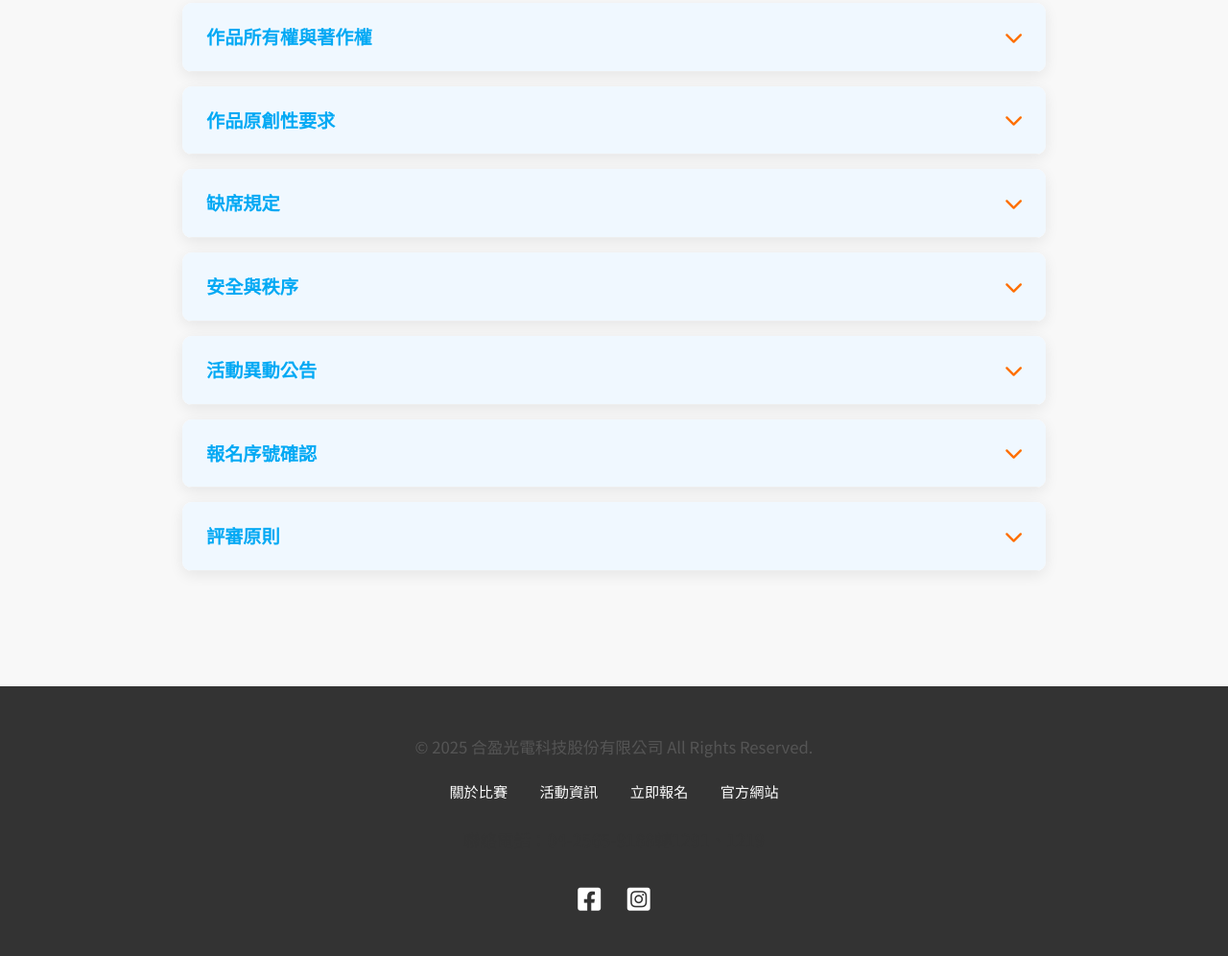
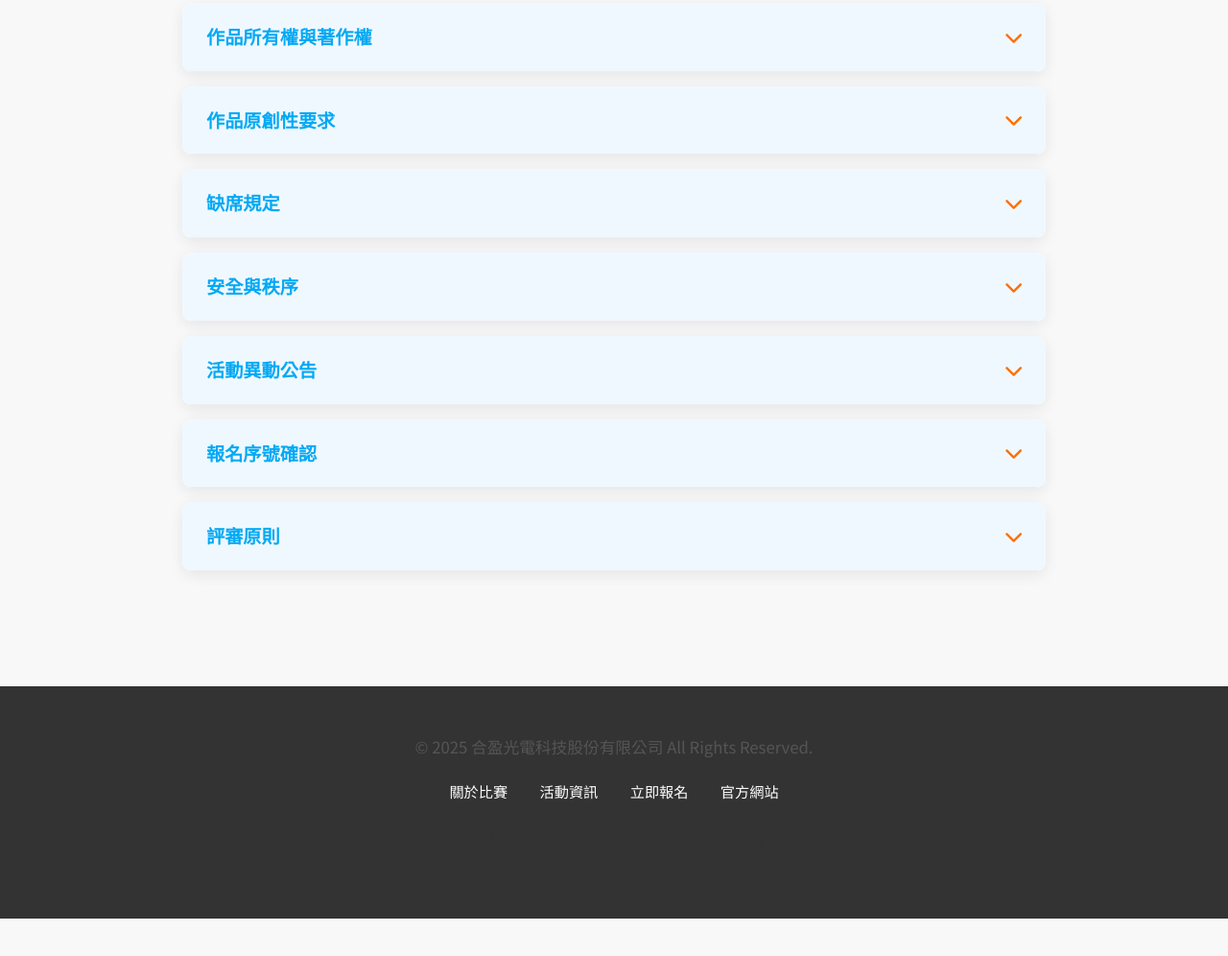
Before and after one commit to claiann-ryanchang/HPBArtEvent, a plain HTML site: page index.html in a window 1280 px wide. Shown: the part 5323-6319 px from the top of the page at 96% size. After the commit the page ends 6280 px from the top, so only its background shows below. Drawn offline with Linux system fonts and the light colour scheme.

Commit message:
Update index.html

```diff
--- a/index.html
+++ b/index.html
@@ -283,11 +283,6 @@
                 <a href="https://www.hpbint.com" target="_blank">官方網站</a>
             </div>
             <p class="contact-info">聯絡電話：04-2565-9188轉1291、1219</p>
-            <div class="social-links">
-                <!-- 請替換為您的社交媒體連結 -->
-                <a href="#" target="_blank" title="Facebook"><i class="fab fa-facebook-square"></i></a>
-                <a href="#" target="_blank" title="Instagram"><i class="fab fa-instagram-square"></i></a>
-            </div>
         </div>
     </footer>
 
```
